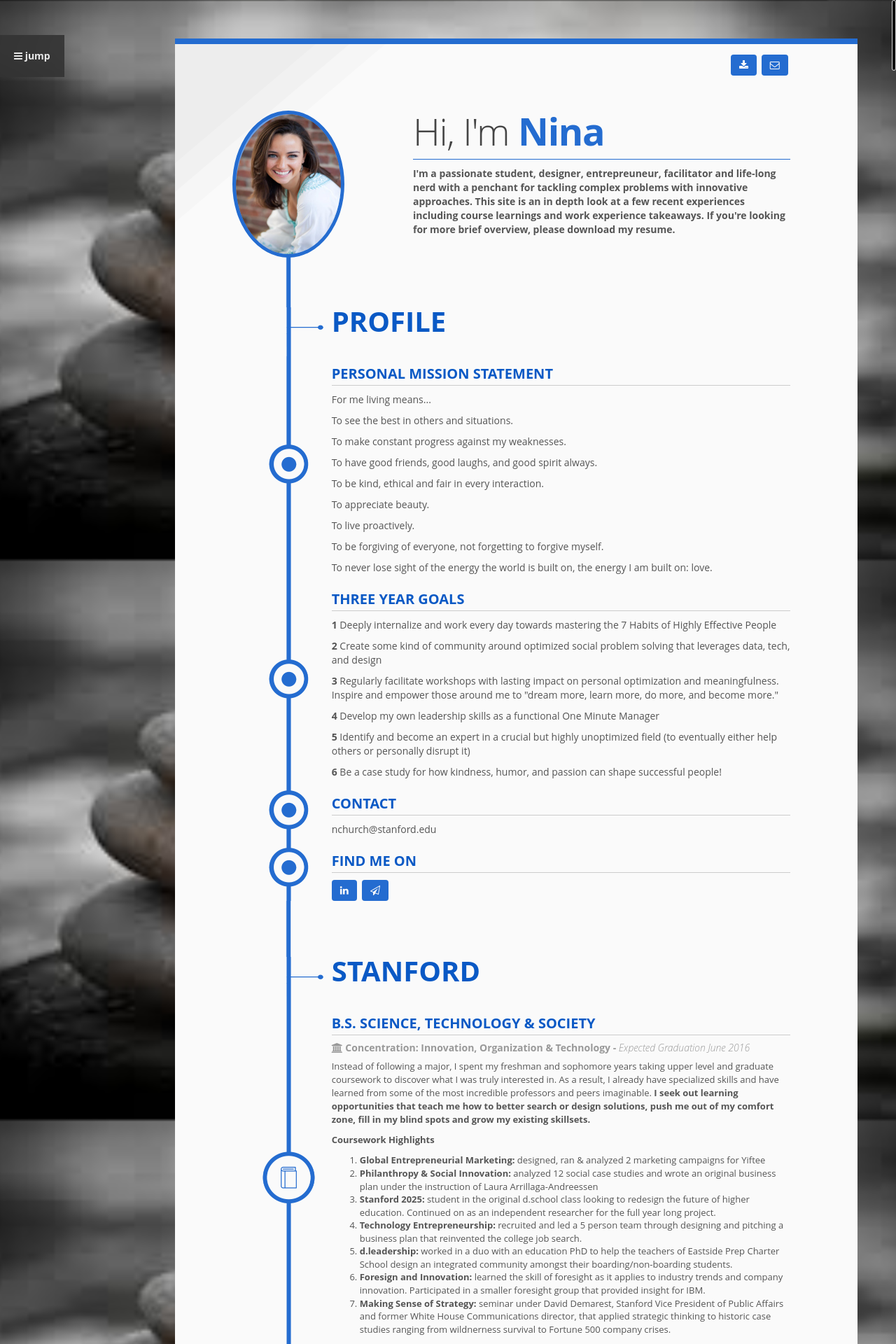
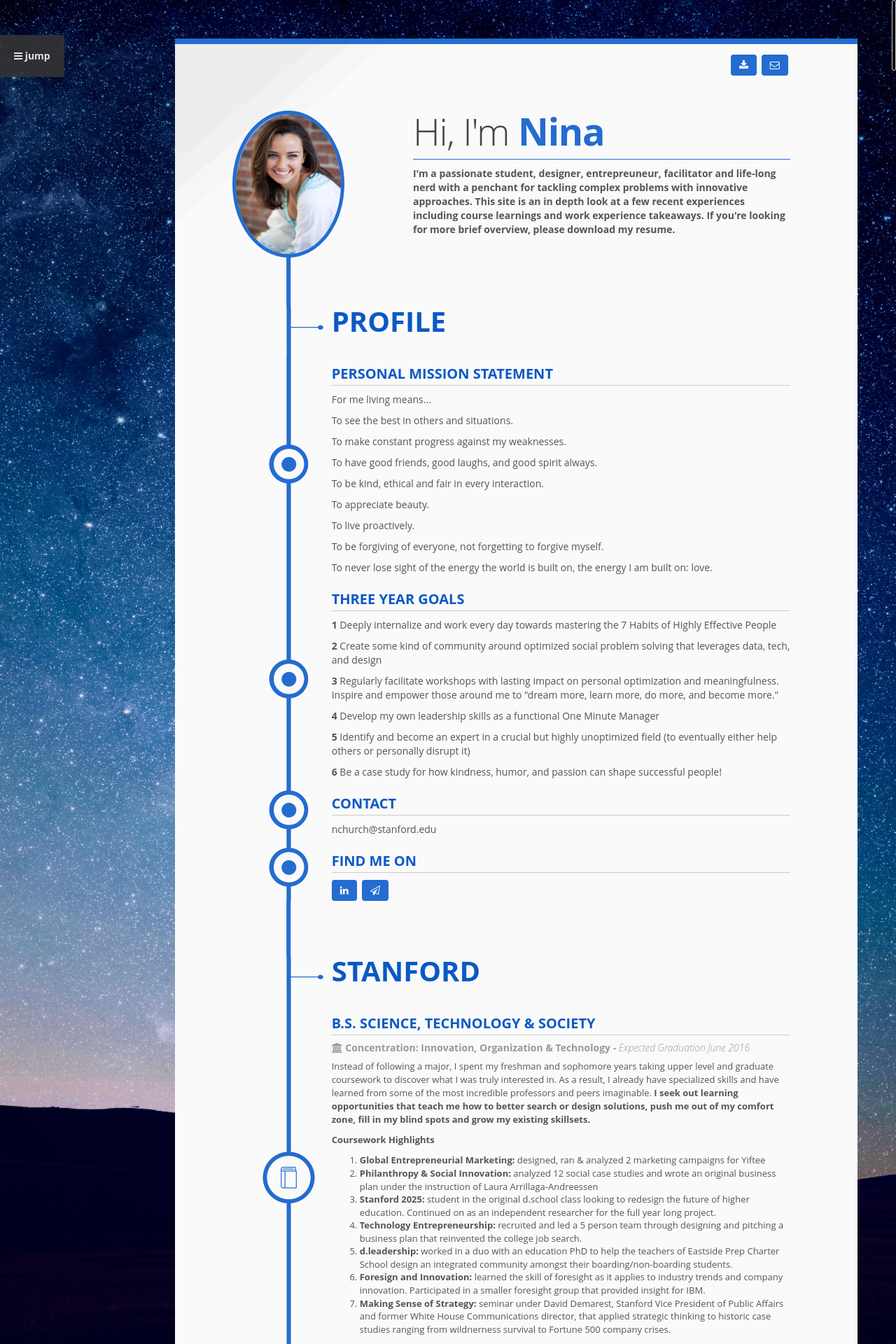
Before and after one commit to ninachurch/resume, a PHP site: page / in a window 1280 px wide. Shown: the top 1920 px of the page at 70% size. Run offline with PHP 8.4, Linux system fonts and the light colour scheme; some web fonts are replaced.

Commit message:
updated background image

```diff
--- a/public/css/styles.css
+++ b/public/css/styles.css
@@ -48,7 +48,7 @@ Primary use:	CV / Resume
 }
 body {
   font-family: 'Open Sans', sans-serif;
-  background-image: url('../img/b5.jpeg');
+  background-image: url('../img/b7.jpeg');
   background-attachment: fixed;
   background-repeat: repeat-x;
   background-color: #3b658a;
```
Also changed, not shown: public/img/b6.jpeg (added), public/img/b7.jpeg (added).
